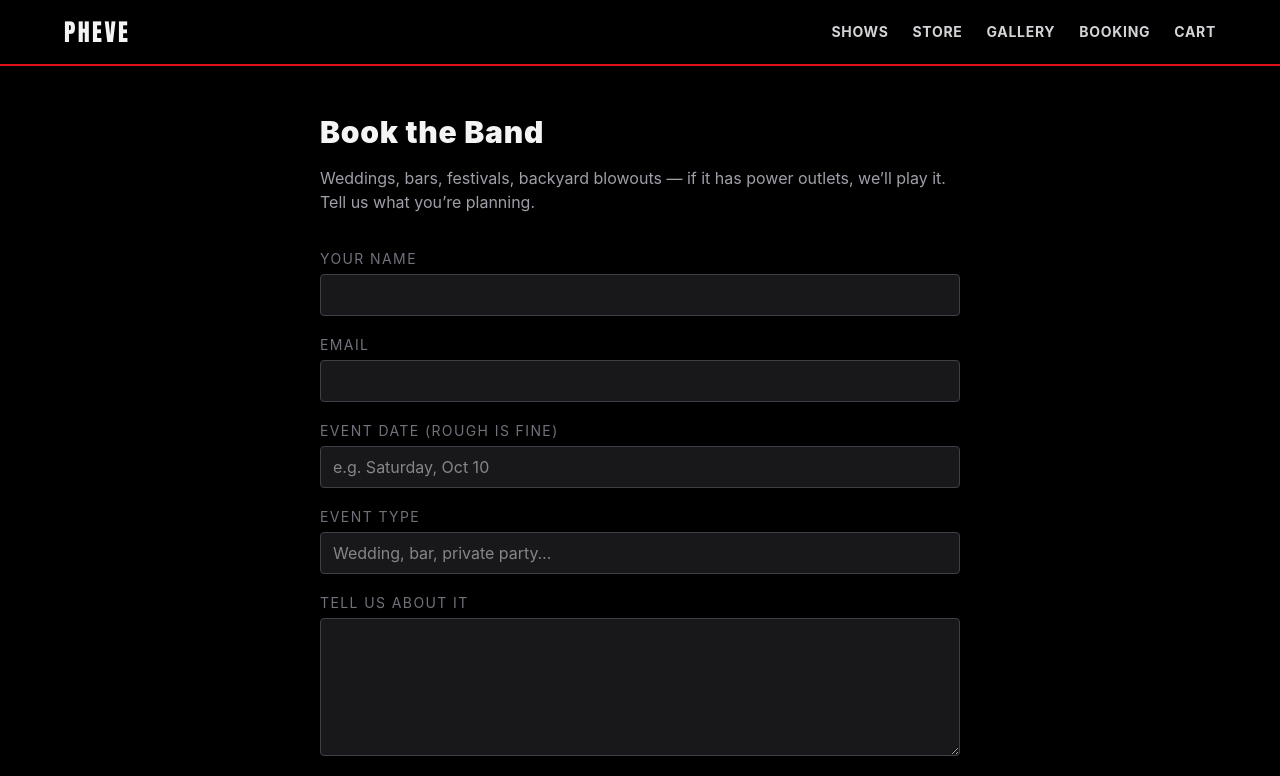
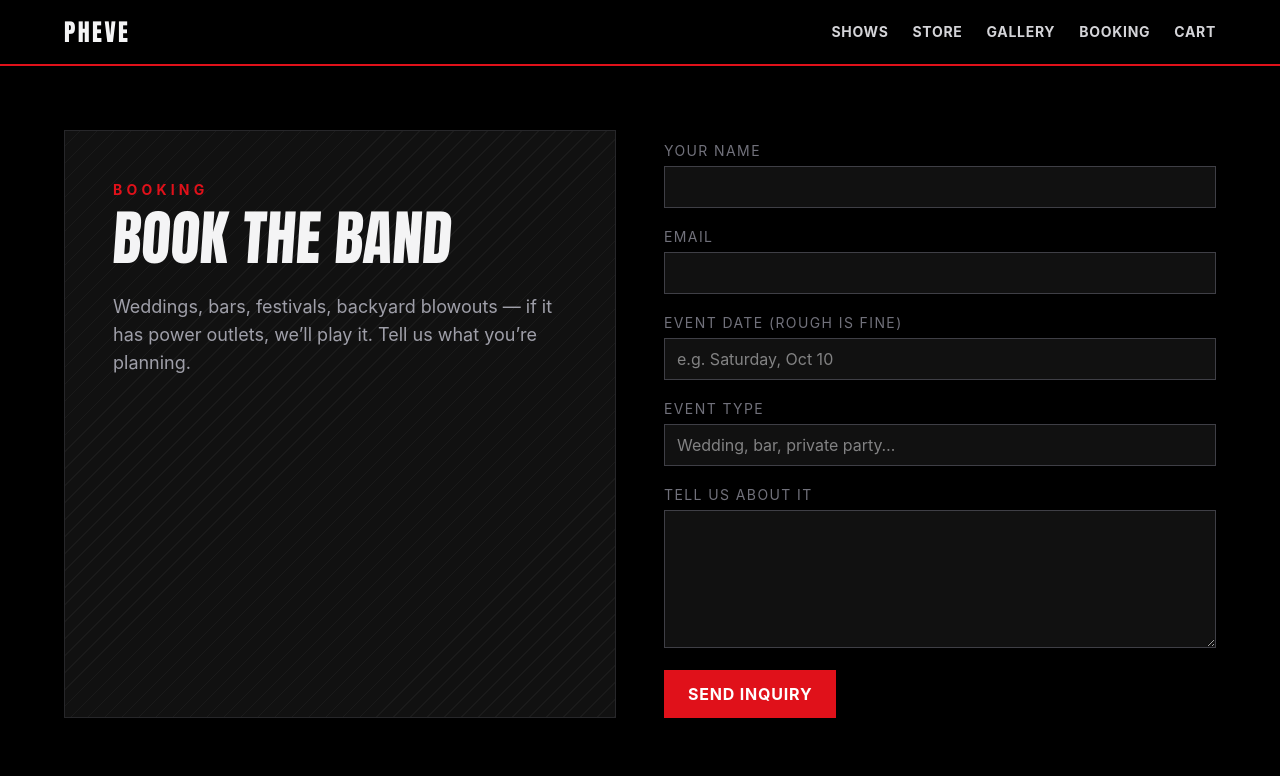
Before and after one commit to plachmann/pheve, a Next.js app: page /booking in a window 1280 px wide. Shown: the top 776 px of the page. Built offline with nearby package versions, Linux system fonts and the light colour scheme.

Commit message:
Split booking page into mood panel and form columns

```diff
--- a/src/app/booking/page.tsx
+++ b/src/app/booking/page.tsx
@@ -5,13 +5,22 @@ export const metadata: Metadata = { title: "Book PHEVE" };
 
 export default function BookingPage() {
   return (
-    <main className="mx-auto max-w-2xl px-4 py-12">
-      <h1 className="text-3xl font-black tracking-wide">Book the Band</h1>
-      <p className="mt-4 text-zinc-400">
-        Weddings, bars, festivals, backyard blowouts — if it has power outlets, we’ll play it. Tell
-        us what you’re planning.
-      </p>
-      <BookingForm />
+    <main className="shell py-12 md:py-16">
+      <div className="grid gap-12 lg:grid-cols-2">
+        <section className="stripe-texture border border-zinc-800 bg-[#111] p-8 md:p-12">
+          <p className="eyebrow">Booking</p>
+          <h1 className="headline-skew mt-2 font-display text-5xl uppercase md:text-6xl">
+            Book the band
+          </h1>
+          <p className="mt-6 max-w-xl text-lg text-zinc-400">
+            Weddings, bars, festivals, backyard blowouts — if it has power outlets, we’ll play it.
+            Tell us what you’re planning.
+          </p>
+        </section>
+        <div className="max-w-xl">
+          <BookingForm />
+        </div>
+      </div>
     </main>
   );
 }
--- a/src/components/booking-form.tsx
+++ b/src/components/booking-form.tsx
@@ -2,8 +2,7 @@
 
 import { useState, type FormEvent } from "react";
 
-const inputClass =
-  "mt-1 w-full rounded border border-zinc-700 bg-zinc-900 px-3 py-2 focus:border-zinc-500 focus:outline-none";
+const inputClass = "input-field mt-1";
 
 export function BookingForm() {
   const [status, setStatus] = useState<"idle" | "sending" | "sent" | "error">("idle");
@@ -35,14 +34,14 @@ export function BookingForm() {
 
   if (status === "sent") {
     return (
-      <p className="mt-8 rounded-lg border border-green-900 bg-green-950/40 p-6 text-green-200">
+      <p className="mt-8 border border-green-900 bg-green-950/40 p-6 text-green-200">
         Got it — we’ll get back to you within a couple of days. 🤘
       </p>
     );
   }
 
   return (
-    <form onSubmit={handleSubmit} className="mt-8 space-y-4">
+    <form onSubmit={handleSubmit} className="space-y-4 lg:mt-2">
       <label className="block">
         <span className="text-sm uppercase tracking-widest text-zinc-500">Your name</span>
         <input name="name" required maxLength={200} className={inputClass} />
@@ -85,11 +84,7 @@ export function BookingForm() {
         aria-hidden="true"
         className="hidden"
       />
-      <button
-        type="submit"
-        disabled={status === "sending"}
-        className="rounded-lg bg-white px-6 py-3 font-bold text-black hover:bg-zinc-200 disabled:opacity-50"
-      >
+      <button type="submit" disabled={status === "sending"} className="btn-primary">
         {status === "sending" ? "Sending…" : "Send inquiry"}
       </button>
       {status === "error" ? <p className="text-red-400">{errorMessage}</p> : null}
```
Also changed, not shown: 1 other file (tests, documents, lock files or other folders).
